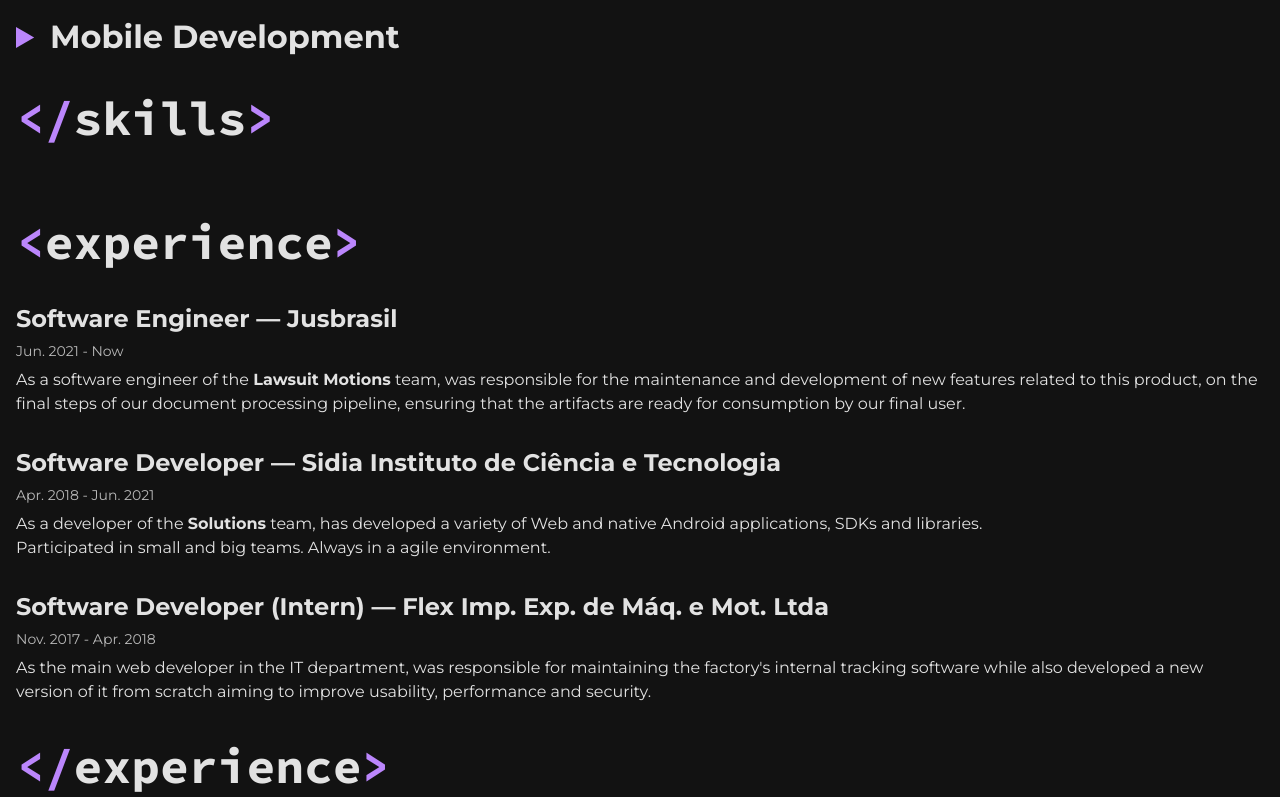
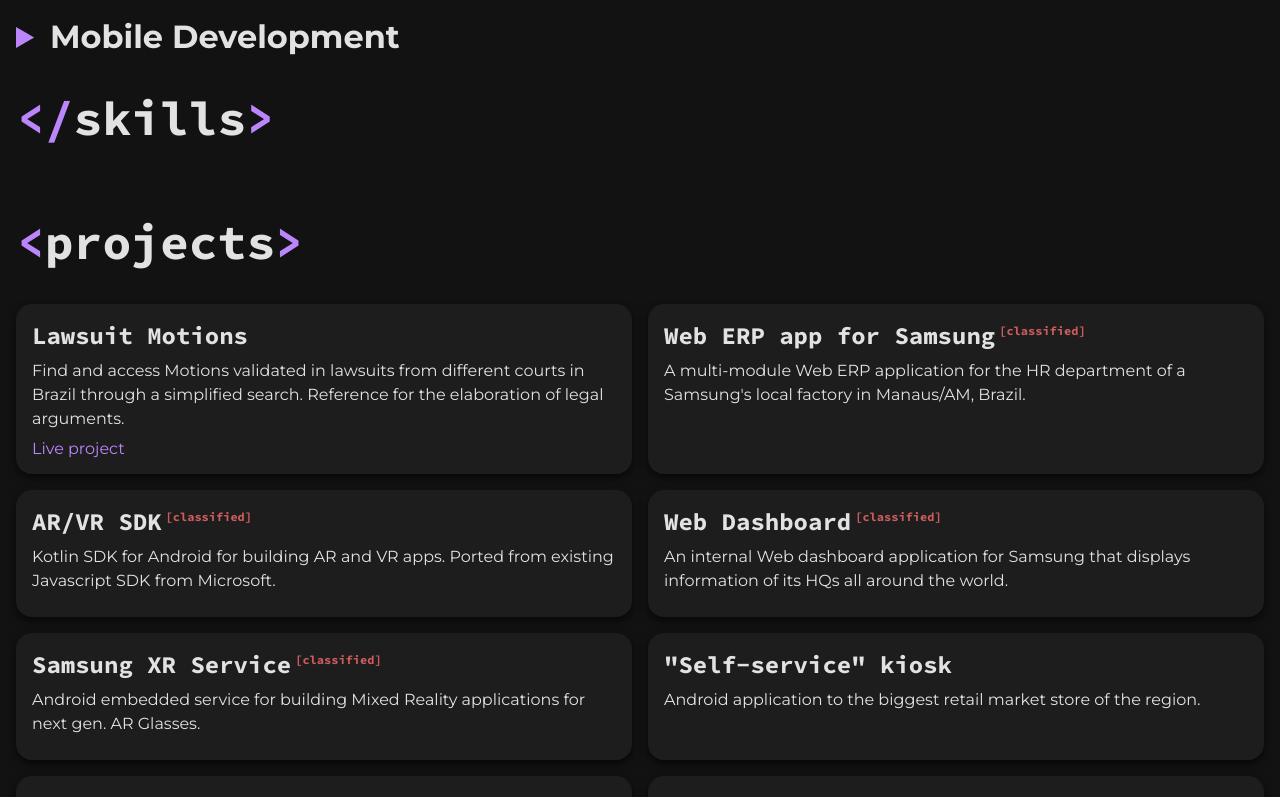
Before and after one commit to giovannifiori/my-website, a Next.js app: page / in a window 1280 px wide. Shown: the part 2000-2797 px from the top of the page. Built offline with nearby package versions, Linux system fonts and the light colour scheme.

Commit message:
Implement projects session

```diff
--- /dev/null
+++ b/components/ProjectCard/ProjectCard.module.scss
@@ -0,0 +1,27 @@
+@import '../../styles/colors.scss';
+
+.container {
+  border-radius: 1rem;
+  box-shadow: 0 4px 8px 0 rgba(0, 0, 0, 0.6);
+  padding: 1rem;
+  background-color: $surface;
+
+  & h2 {
+    margin-bottom: 0.5rem;
+
+    & sup {
+      color: indianred;
+      font-size: 0.75rem;
+      margin-left: 0.25rem;
+    }
+  }
+
+  & p {
+    margin: 0.5rem 0;
+  }
+
+  & a {
+    text-decoration: none;
+    color: $primaryColor;
+  }
+}
--- /dev/null
+++ b/components/ProjectCard/index.tsx
@@ -0,0 +1,18 @@
+import React from 'react'
+import Project from '../../types/Project'
+
+import styles from './ProjectCard.module.scss'
+
+type Props = {
+  project: Project
+}
+
+const ProjectCard = ({project: {name, description, isClassified, link}}: Props) => (
+    <div className={styles.container}>
+      <h2>{name}{isClassified && <sup>[classified]</sup>}</h2>
+      <p>{description}</p>
+      {link && <a href={link} rel="nofollow noreferrer" target="_blank">Live project</a>}
+    </div>
+)
+
+export default ProjectCard
--- /dev/null
+++ b/components/Projects/Projects.module.scss
@@ -0,0 +1,18 @@
+.content {
+  display: grid;
+  grid-template-columns: repeat(3, 1fr);
+  grid-gap: 1rem;
+  grid-auto-rows: minmax(100px, auto);
+}
+
+@media screen and (max-width: 1280px) {
+  .content {
+    grid-template-columns: repeat(2, 1fr);
+  }
+}
+
+@media screen and (max-width: 835px) {
+  .content {
+    grid-template-columns: 1fr;
+  }
+}
--- /dev/null
+++ b/components/Projects/index.tsx
@@ -0,0 +1,25 @@
+import React from 'react'
+import Section from '../HomeSection'
+import ProjectCard from '../ProjectCard'
+import Project from '../../types/Project'
+
+import styles from './Projects.module.scss'
+
+type Props = {
+  projects: Project[]
+}
+
+const Projects = ({projects}: Props) => (
+    <Section title="projects">
+      <div className={styles.content}>
+        {projects.map(project => (
+            <ProjectCard
+                key={project.name}
+                project={project}
+            />
+        ))}
+      </div>
+    </Section>
+)
+
+export default Projects
--- a/pages/index.tsx
+++ b/pages/index.tsx
@@ -1,14 +1,19 @@
-import type { NextPage } from 'next'
 import Head from 'next/head'
 import Hero from '../components/Hero'
 import About from '../components/About'
 import Skills from '../components/Skills'
 import Experience from '../components/Experience'
+import Projects from '../components/Projects'
 import Footer from '../components/Footer'
+import Project from '../types/Project'
 
 import styles from '../styles/Home.module.scss'
 
-const Home: NextPage = () => {
+type Props = {
+  projects: Project[]
+}
+
+const Home = ({projects}: Props) => {
   return (
     <>
       <Head>
@@ -21,6 +26,7 @@ const Home: NextPage = () => {
         <Hero />
         <About />
         <Skills />
+        <Projects projects={projects} />
         <Experience />
       </main>
       <Footer />
@@ -28,4 +34,13 @@ const Home: NextPage = () => {
   )
 }
 
+export async function getStaticProps() {
+  const projects: Project[] = (await import('../public/data/projects.json')).default
+  return {
+    props: {
+      projects
+    }
+  }
+}
+
 export default Home
--- /dev/null
+++ b/public/data/projects.json
@@ -0,0 +1,50 @@
+[
+  {
+    "name": "Lawsuit Motions",
+    "description": "Find and access Motions validated in lawsuits from different courts in Brazil through a simplified search. Reference for the elaboration of legal arguments.",
+    "isClassified": false,
+    "link": "https://www.jusbrasil.com.br/pecas"
+  },
+  {
+    "name": "Web ERP app for Samsung",
+    "description": "A multi-module Web ERP application for the HR department of a Samsung's local factory in Manaus/AM, Brazil.",
+    "isClassified": true,
+    "link": null
+  },
+  {
+    "name": "AR/VR SDK",
+    "description": "Kotlin SDK for Android for building AR and VR apps. Ported from existing Javascript SDK from Microsoft.",
+    "isClassified": true,
+    "link": null
+  },
+  {
+    "name": "Web Dashboard",
+    "description": "An internal Web dashboard application for Samsung that displays information of its HQs all around the world.",
+    "isClassified": true,
+    "link": null
+  },
+  {
+    "name": "Samsung XR Service",
+    "description": "Android embedded service for building Mixed Reality applications for next gen. AR Glasses.",
+    "isClassified": true,
+    "link": null
+  },
+  {
+    "name": "\"Self-service\" kiosk",
+    "description": "Android application to the biggest retail market store of the region.",
+    "isClassified": false,
+    "link": null
+  },
+  {
+    "name": "EDK",
+    "description": "Educational software for the Android and Web platforms whose main focus is to create and apply digital tests for students in places with no or little internet connection.",
+    "isClassified": false,
+    "link": "https://edk.sidialab.com"
+  },
+  {
+    "name": "SFAP",
+    "description": "Internal web application that helps the managers to trace every production line of the factory.",
+    "isClassified": false,
+    "link": null
+  }
+]
--- /dev/null
+++ b/types/Project.tsx
@@ -0,0 +1,6 @@
+export default interface Project {
+  name: string,
+  description: string,
+  link: string | null,
+  isClassified: boolean,
+}
```
